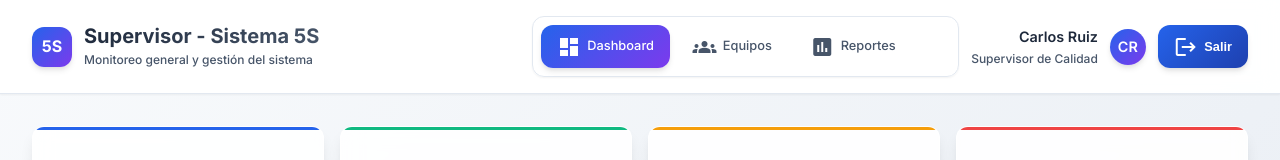
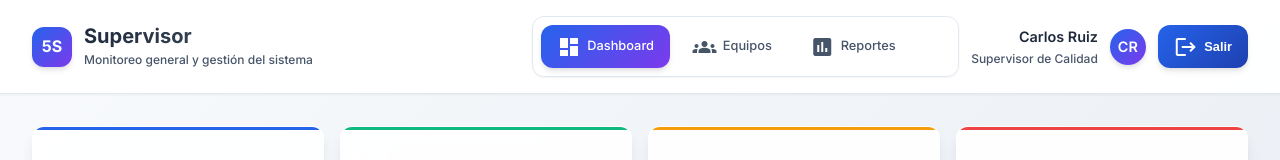
Before and after one commit to L21660166/CheckDigital, a plain HTML site: page supervisor/dashboard.html in a window 1280 px wide. Shown: the top 160 px of the page. Drawn offline with nearby package versions, Linux system fonts and the light colour scheme.

Commit message:
Update dashboard.html

```diff
--- a/supervisor/dashboard.html
+++ b/supervisor/dashboard.html
@@ -823,7 +823,7 @@
         <div class="nav-brand">
             <div class="logo">5S</div>
             <div class="brand-text">
-                <h1>Supervisor - Sistema 5S</h1>
+                <h1>Supervisor</h1>
                 <p>Monitoreo general y gestión del sistema</p>
             </div>
         </div>
```
